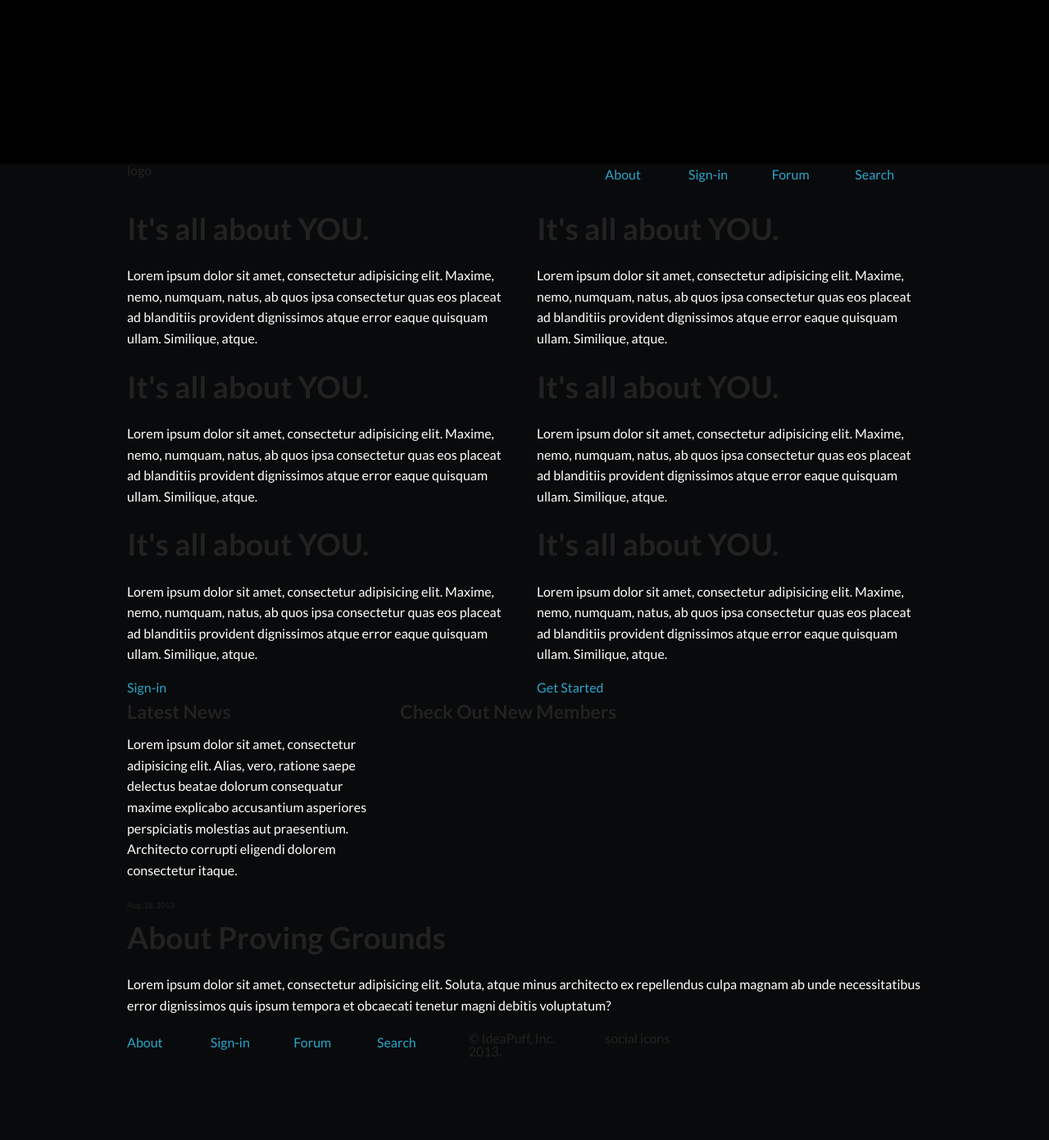
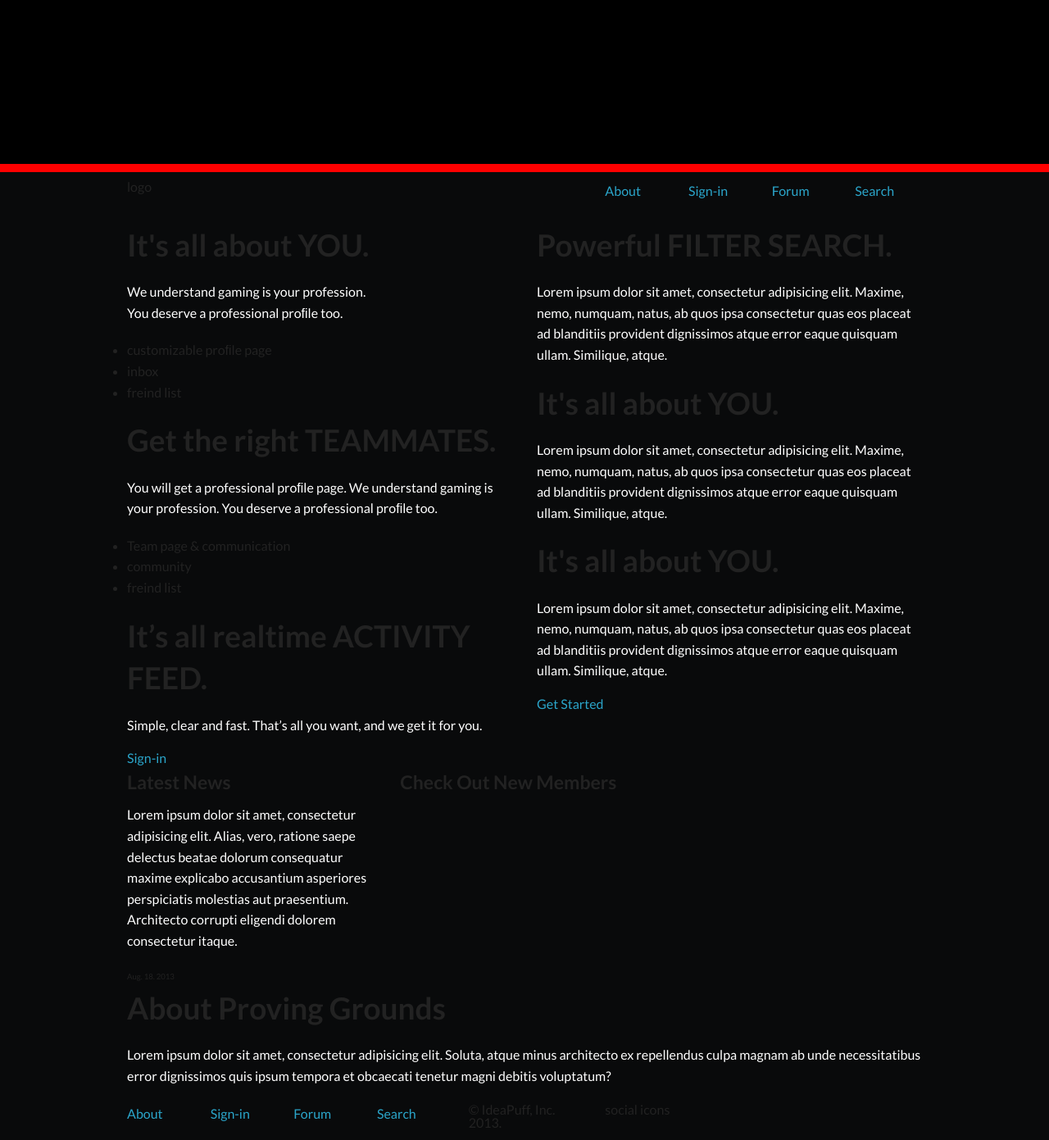
Before and after one commit to ideapuff/proving, a PHP site: page /proving/view/home.php in a window 1280 px wide. Shown: the part 600-1991 px from the top of the page at 82% size. Before the commit the page ends 1889 px from the top, so only its background shows below. Run offline with PHP 8.4, Linux system fonts and the light colour scheme; data that the repository does not hold is empty.

Commit message:
home page changes

```diff
--- a/config/config.xml
+++ b/config/config.xml
@@ -1,7 +1,7 @@
 <?xml version="1.0" encoding="UTF-8"?>
 <config>
     <globals>
-        <global name="BASE_URL" value="http://localhost/proving/" />
+        <global name="BASE_URL" value="http://localhost:8888/proving/" />
     </globals>
     <classes>
         <class name="IAction" path="model/IAction.php" />
--- a/public/css/main.css
+++ b/public/css/main.css
@@ -115,3 +115,12 @@ section.homeMain .homeMainLeft h2 {
   background: #090a0b;
   color: whie;
 }
+
+/* line 106, ../sass/main.sass */
+header.topNav {
+  border-top: 10px solid red;
+}
+/* line 109, ../sass/main.sass */
+header .row {
+  margin-top: 10px;
+}
--- /dev/null
+++ b/public/js/homepage.js
@@ -0,0 +1,9 @@
+$(document).ready(function() {
+    // returns height of browser viewport
+    var browserHeight = $(window).height();
+    $('.homeTop').css('height', browserHeight);
+    $(window).on('resize', function() {
+
+        $('.homeTop').css('height', browserHeight);
+    });
+})
--- a/view/home.php
+++ b/view/home.php
@@ -17,16 +17,8 @@
         ================================================== -->
         <script src="../public/js/vendor/custom.modernizr.js"></script>
         <script language="JavaScript" type="text/JavaScript" src="../public/js/jquery-1.7.2.min.js"></script>
-        <script>
-            $(document).ready(function() {
-                var browserHeight = $(window).height(); // returns height of browser viewport
-                $('.homeTop').css('height', browserHeight);
-                $(window).on('resize', function() {
+        <script language="JavaScript" type="text/JavaScript" src="../public/js/homepage.js"></script>
 
-                    $('.homeTop').css('height', browserHeight);
-                });
-            })
-        </script>
         <!-- Favicons
         ================================================== -->
         <link rel="shortcut icon" href="../public/images/favicon.ico">
@@ -42,13 +34,14 @@
                     <h1><span>Prove it.</span> Be the best you can be.</h1>
                     <h3>Nam ut magna risus. Cras vestibulum sagittis lacinia. Pellentesque et cursus velit, id pretium enim. Fusce vel mollis tortor. </h3>
                     <div class="actionBtn">
-                        <a href="" class="btnWhite">Learn More</a>
-                        <a href="" class="btnWhite">Get Started</a>
+                        <a href="#learn-more" class="btnWhite">Learn More</a>
+                        <a href="#get-started" class="btnWhite">Get Started</a>
                     </div>
                 </div>
             </div>
         </section>
-        <header class="row">
+        <header class="topNav">
+            <div class="row">
                 <div class="large-7 columns"><img src="" alt="">logo</div>
                 <nav class="large-5 columns">
                     <ul class="large-block-grid-4">
@@ -58,20 +51,33 @@
                         <li><a href="">Search</a></li>
                     </ul>
                 </nav>
+            </div>
         </header>
         <section class="homeMain">
             <div class="row">
                 <div class="large-6 columns">
-                    <h2>It's all about YOU.</h2>
-                    <p>Lorem ipsum dolor sit amet, consectetur adipisicing elit. Maxime, nemo, numquam, natus, ab quos ipsa consectetur quas eos placeat ad blanditiis provident dignissimos atque error eaque quisquam ullam. Similique, atque.</p>
-                    <h2>It's all about YOU.</h2>
-                    <p>Lorem ipsum dolor sit amet, consectetur adipisicing elit. Maxime, nemo, numquam, natus, ab quos ipsa consectetur quas eos placeat ad blanditiis provident dignissimos atque error eaque quisquam ullam. Similique, atque.</p>
-                    <h2>It's all about YOU.</h2>
-                    <p>Lorem ipsum dolor sit amet, consectetur adipisicing elit. Maxime, nemo, numquam, natus, ab quos ipsa consectetur quas eos placeat ad blanditiis provident dignissimos atque error eaque quisquam ullam. Similique, atque.</p>
+                    <a name="learn-more"></a>
+                    <h2>It's all about <span>YOU</span>.</h2>
+                    <p>We understand gaming is your profession. <br/>
+                    You deserve a professional proﬁle too.</p>
+                    <ul>
+                        <li>customizable proﬁle page</li>
+                        <li>inbox</li>
+                        <li>freind list</li>
+                    </ul>
+                    <h2>Get the right <span>TEAMMATES</span>.</h2>
+                    <p>You will get a professional proﬁle page. We understand gaming is your profession. You deserve a professional proﬁle too. </p>
+                    <ul>
+                        <li>Team page &amp; communication</li>
+                        <li>community</li>
+                        <li>freind list</li>
+                    </ul>
+                    <h2>It’s all realtime <span>ACTIVITY FEED</span>.</h2>
+                    <p>Simple, clear and fast. That’s all you want, and we get it for you.</p>
                     <a href="">Sign-in</a>
                 </div>
                 <div class="large-6 columns">
-                    <h2>It's all about YOU.</h2>
+                    <h2>Powerful FILTER SEARCH.</h2>
                     <p>Lorem ipsum dolor sit amet, consectetur adipisicing elit. Maxime, nemo, numquam, natus, ab quos ipsa consectetur quas eos placeat ad blanditiis provident dignissimos atque error eaque quisquam ullam. Similique, atque.</p>
                     <h2>It's all about YOU.</h2>
                     <p>Lorem ipsum dolor sit amet, consectetur adipisicing elit. Maxime, nemo, numquam, natus, ab quos ipsa consectetur quas eos placeat ad blanditiis provident dignissimos atque error eaque quisquam ullam. Similique, atque.</p>
```
Also changed, not shown: public/sass/main.sass (+7 -0 lines). Lines whose indentation alone changed are shown as unchanged.
